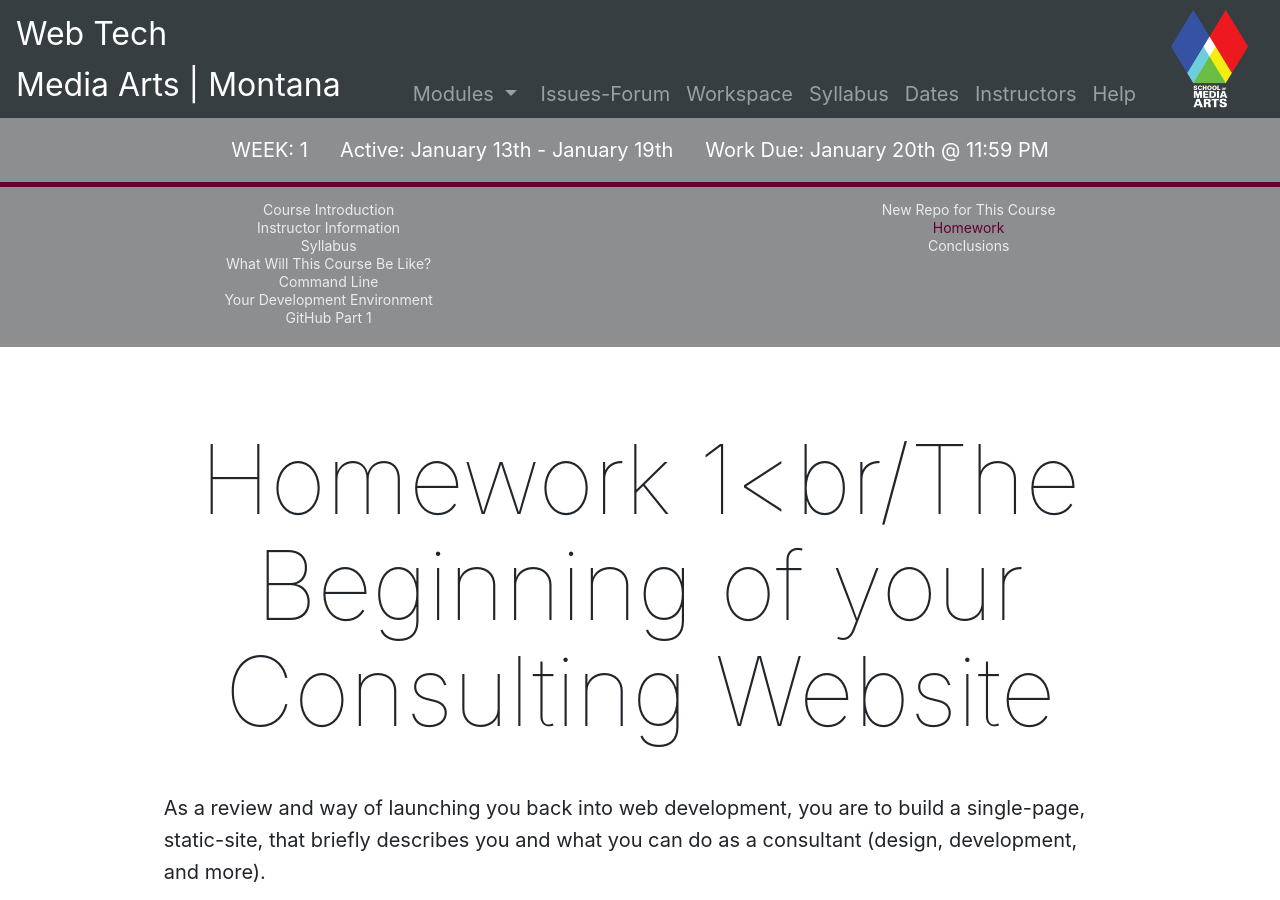
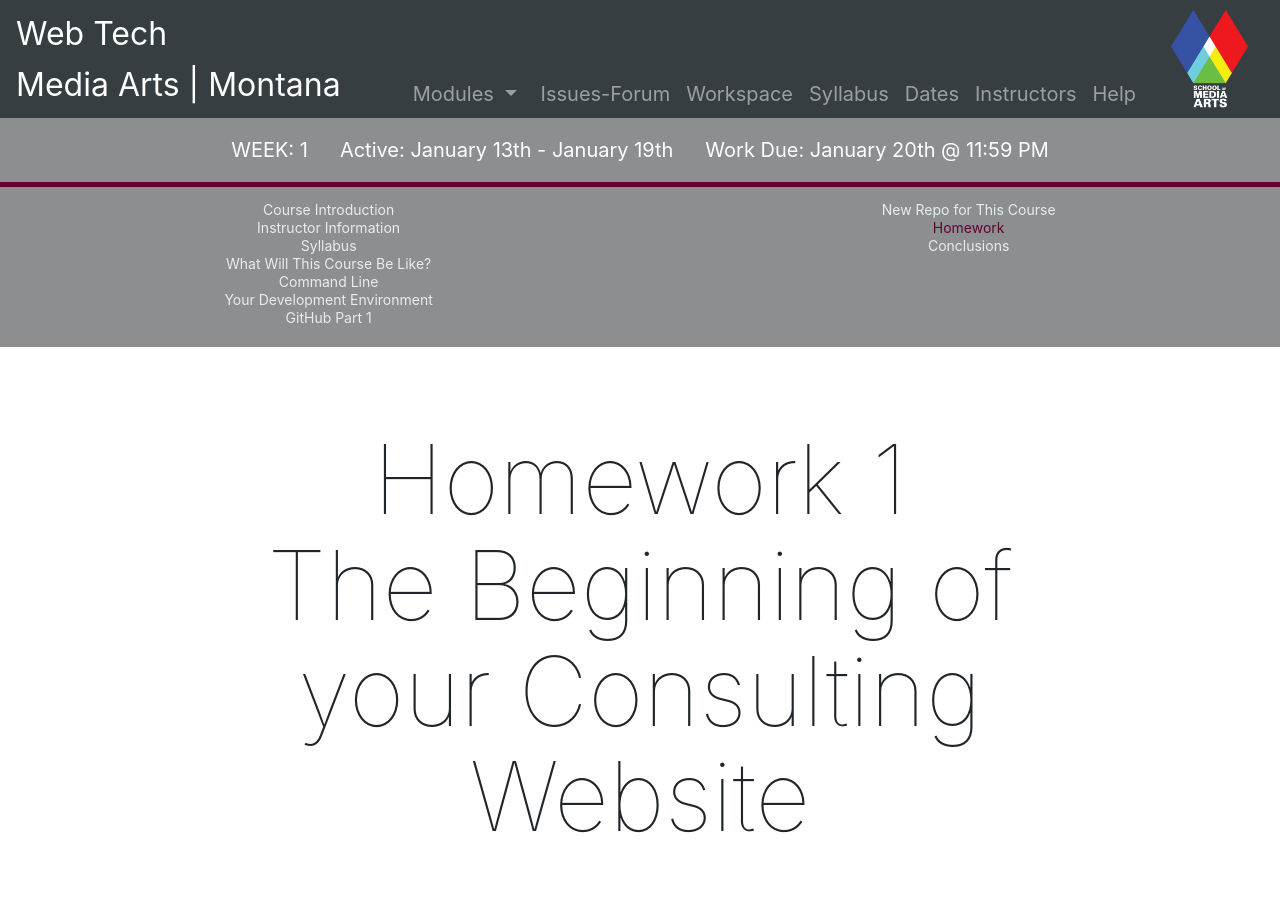
Before and after one commit to Montana-Media-Arts/441-web-tech-Spring2020-course, a Jekyll site: the page built from modules/week-1/_posts/2017-01-15-homework.md, in a window 1280 px wide and 900 px high. Built offline with Jekyll 4.4.1, drawn with Linux system fonts in a browser that asks for light colours; nearby versions of some CDN libraries.

```diff
--- a/modules/week-1/_posts/2017-01-15-homework.md
+++ b/modules/week-1/_posts/2017-01-15-homework.md
@@ -4,7 +4,7 @@ module: 1
 jotted: false
 ---
 
-# Homework 1<br/The Beginning of your Consulting Website
+# Homework 1<br/>The Beginning of your Consulting Website
 
 As a review and way of launching you back into web development, you are to build a single-page, static-site, that briefly describes you and what you can do as a consultant (design, development, and more).
 
```
